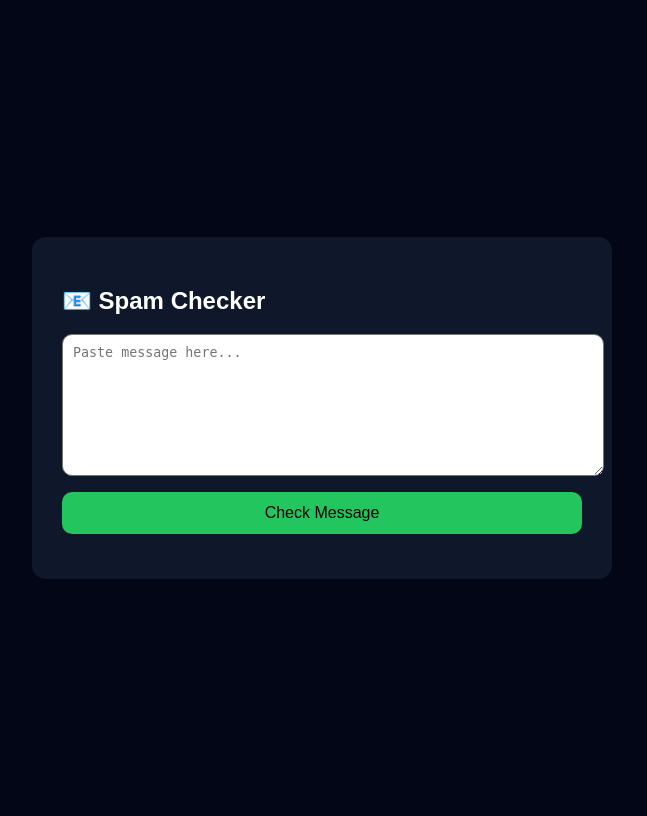
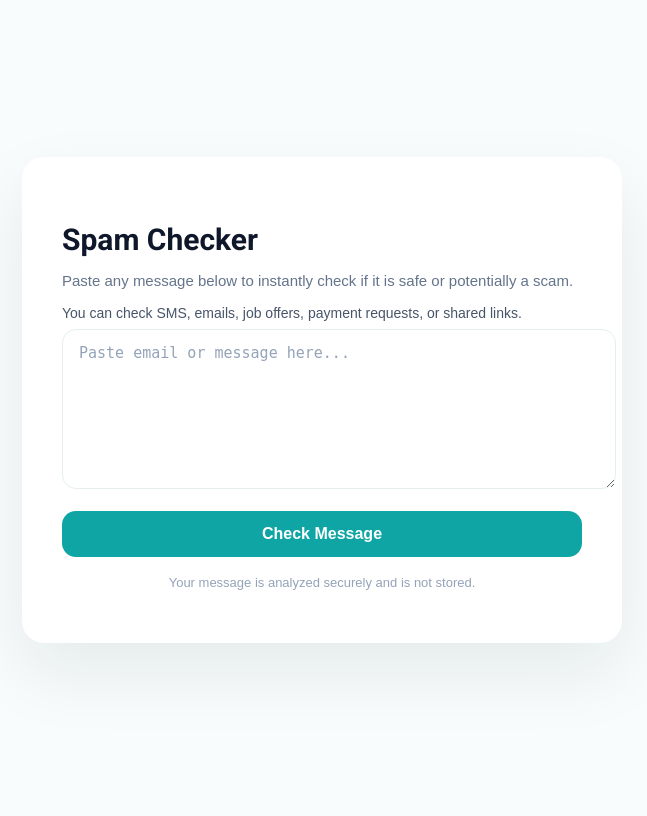
Before and after one commit to bhanu-3333/AI-Voice-Spam-Msg-Detector-Web, a Flask app: page /checker in a window 1280 px wide. Shown: the whole page, without its empty margins (318-965 px from the left). After the commit the page ends 660 px from the top, so only its background shows below. Run offline with Flask 3, Linux system fonts and the light colour scheme.

```diff
--- a/templates/checker.html
+++ b/templates/checker.html
@@ -1,53 +1,145 @@
 <!DOCTYPE html>
-<html>
+<html lang="en">
 <head>
+<meta charset="UTF-8" />
 <title>Spam Checker</title>
+
+<!-- ROBOTO -->
+<link href="https://fonts.googleapis.com/css2?family=Roboto:wght@400;500;700&display=swap" rel="stylesheet">
+
 <style>
 body{
-      background:#020617;
-      color:white;
-      font-family:Arial;
+  background:#f8fcfc;
+  font-family:Arial, sans-serif;
   display:flex;
   justify-content:center;
   align-items:center;
   height:100vh;
+  margin:0;
 }
+
+/* CARD */
 .box{
-      background:#0f172a;
-      padding:30px;
-      border-radius:14px;
+  background:#ffffff;
   width:520px;
+  padding:40px;
+  border-radius:22px;
+  box-shadow:0 30px 70px rgba(15,23,42,0.08);
 }
+
+/* TITLE */
+h2{
+  font-family:"Roboto", sans-serif;
+  font-size:30px;
+  font-weight:700;
+  color:#0f172a;
+  margin-bottom:6px;
+}
+
+/* SUBTEXT */
+.subtitle{
+  font-size:15px;
+  color:#64748b;
+  margin-bottom:16px;
+}
+
+/* HELPER */
+.helper{
+  font-size:14px;
+  color:#475569;
+  margin-bottom:8px;
+}
+
+/* TEXTAREA */
 textarea{
   width:100%;
-      height:120px;
-      padding:10px;
-      border-radius:10px;
+  height:130px;
+  padding:14px 16px;
+  border-radius:14px;
+  border:1px solid #e5eff0;
+  font-size:15px;
+  outline:none;
 }
+
+textarea::placeholder{
+  color:#94a3b8;
+}
+
+textarea:focus{
+  border-color:#0ea5a4;
+  box-shadow:0 0 0 3px rgba(14,165,164,0.15);
+}
+
+/* BUTTON */
 button{
   width:100%;
-      padding:12px;
-      margin-top:12px;
+  padding:14px;
+  margin-top:18px;
   border:none;
-      border-radius:10px;
-      background:#22c55e;
+  border-radius:14px;
+  background:#0ea5a4;
+  color:white;
   font-size:16px;
+  font-weight:600;
   cursor:pointer;
+  transition:0.2s ease;
 }
+
+button:hover{
+  background:#0891b2;
+}
+
+/* SECONDARY BUTTON */
 .advice-btn{
-      background:#3b82f6;
+  background:#0f172a;
 }
-    .fake{ color:#ef4444; }
-    .safe{ color:#22c55e; }
-    .result{ margin-top:15px; line-height:1.6; }
+
+.advice-btn:hover{
+  background:#020617;
+}
+
+/* RESULT */
+.result{
+  margin-top:18px;
+  line-height:1.7;
+  font-size:15px;
+  color:#0f172a;
+}
+
+/* STATUS COLORS */
+.fake{
+  color:#dc2626;
+  font-weight:600;
+}
+
+.safe{
+  color:#16a34a;
+  font-weight:600;
+}
+
+/* PRIVACY */
+.privacy{
+  margin-top:16px;
+  font-size:13px;
+  color:#94a3b8;
+  text-align:center;
+}
 </style>
 </head>
+
 <body>
 
 <div class="box">
-  <h2>📧 Spam Checker</h2>
+  <h2>Spam Checker</h2>
+  <p class="subtitle">
+    Paste any message below to instantly check if it is safe or potentially a scam.
+  </p>
 
-  <textarea id="email" placeholder="Paste message here..."></textarea>
+  <p class="helper">
+    You can check SMS, emails, job offers, payment requests, or shared links.
+  </p>
+
+  <textarea id="email" placeholder="Paste email or message here..."></textarea>
 
   <button onclick="checkEmail()">Check Message</button>
 
@@ -56,13 +148,16 @@
   <button class="advice-btn" id="nextBtn" onclick="showNextSteps()" style="display:none;">
     What should I do next?
   </button>
+
+  <p class="privacy">
+    Your message is analyzed securely and is not stored.
+  </p>
 </div>
 
 <script>
 let lastType = "";
 let detectedAdvice = [];
 
-/* 🔊 VOICE + ⌨️ TYPING */
 function speakAndType(text, css){
   const box = document.getElementById("result");
   box.innerHTML = "";
@@ -89,11 +184,11 @@ async function checkEmail(){
   nextBtn.style.display = "none";
 
   if(!text.trim()){
-    document.getElementById("result").innerHTML = "⚠️ Enter a message";
+    document.getElementById("result").innerHTML = "⚠️ Please enter a message";
     return;
   }
 
-  document.getElementById("result").innerHTML = "🔍 Analyzing...";
+  document.getElementById("result").innerHTML = "🔍 Analyzing message...";
 
   const res = await fetch("/predict", {
     method:"POST",
@@ -105,7 +200,6 @@ async function checkEmail(){
   const ai = data[0];
   const risk = Math.round(ai.score * 100);
 
-  /* 🔍 CONTEXT DETECTION */
   if(lower.includes("click") || lower.includes("link"))
     detectedAdvice.push("❌ Do NOT click suspicious links");
 
@@ -124,7 +218,6 @@ async function checkEmail(){
   if(lower.includes("internship") || lower.includes("job"))
     detectedAdvice.push("❌ Genuine internships never ask for money");
 
-  /* 🚨 SCAM */
   if(ai.label === "LABEL_1"){
     lastType = "fake";
     speakAndType(
@@ -132,9 +225,7 @@ async function checkEmail(){
       "fake"
     );
     nextBtn.style.display = "block";
-  }
-  /* ✅ SAFE */
-  else{
+  } else {
     lastType = "safe";
     speakAndType(
       "This message looks safe. No immediate risk detected.",
@@ -144,20 +235,19 @@ async function checkEmail(){
   }
 }
 
-/* 🧭 NEXT STEPS BUTTON */
 function showNextSteps(){
   const box = document.getElementById("result");
 
   if(lastType === "fake"){
     box.innerHTML += `
-      <br><br><b>🛑 What should you do now?</b><br>
+      <br><br><b>What should you do now?</b><br>
       ${detectedAdvice.join("<br>")}<br>
-      • ✅ Delete the message<br>
-      • ✅ Report or block the sender
+      • Delete the message<br>
+      • Report or block the sender
     `;
   } else {
     box.innerHTML += `
-      <br><br><b>ℹ️ Safety Tips</b><br>
+      <br><br><b>Safety tips</b><br>
       • Verify sender details<br>
       • Be cautious with links<br>
       • Keep personal data private
```
Lines whose indentation alone changed are shown as unchanged.
